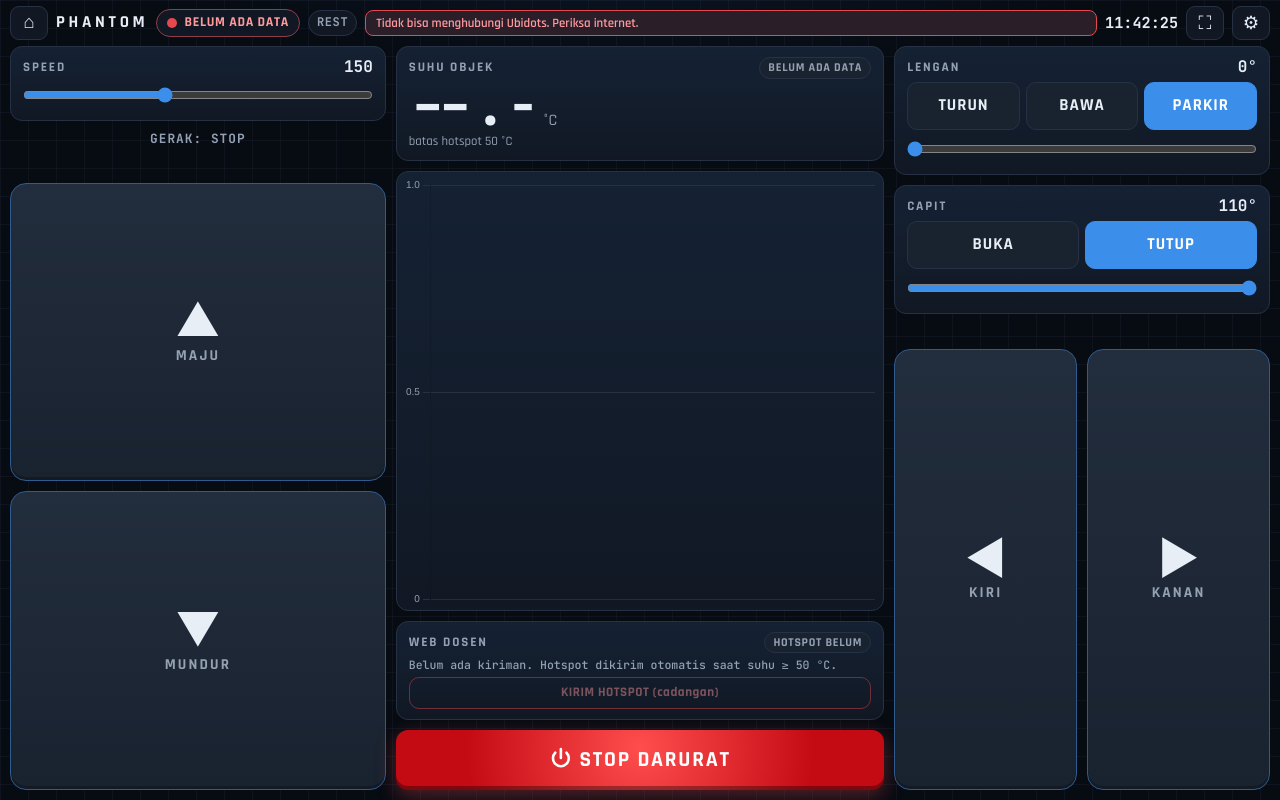
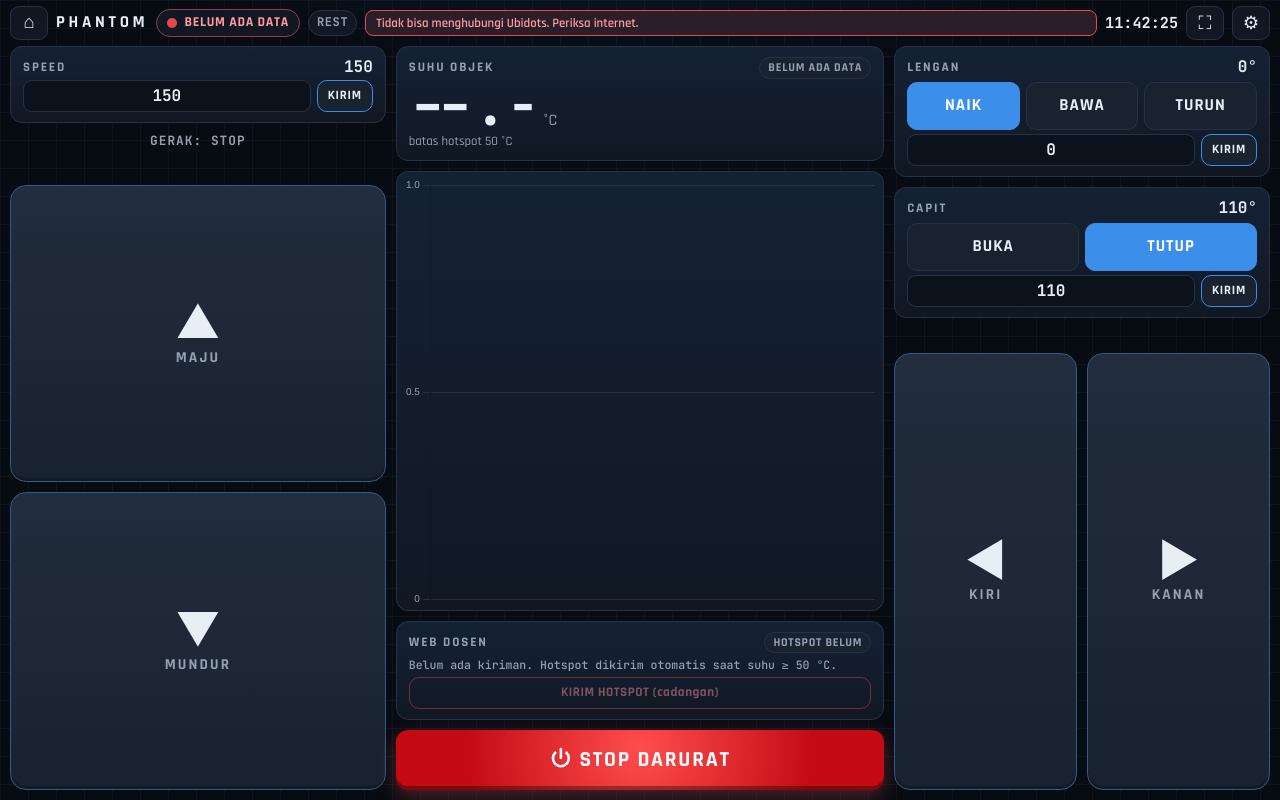
Before and after one commit to hafidseriputrafp-oss/Phantom-dashboard, a plain HTML site: page robot/index.html in a window 1280 px wide. Both pictures are taken after typing "Sample123" into the empty fields and a click on the button "Masuk". Drawn offline with nearby package versions, Linux system fonts and the light colour scheme; no server answers.

Commit message:
Kotak angka pengganti slider, lengan 0-150, putar di tempat PWM penuh
Firmware (tes & lomba):
- LENGAN_MAX 150 (MG996R terbalik: 0 = naik mentok, 150 = turun
  maksimal), LENGAN_AWAL 0; capit tetap 25-110, awal 110.
- TURN_SPEED = 255 dan putarDiTempat(kiri, kanan) untuk gerak 3/4: di
  PWM 150 roda saling menahan sehingga robot tidak berputar. Maju,
  mundur, dan lengkung tetap memakai currentSpeed.

Dashboard robot:
- Slider speed/lengan/capit diganti kotak angka (inputmode numeric) +
  tombol KIRIM (Enter juga mengirim). Nilai di luar batas dipotong dan
  muncul "dibatasi ke X" (merah); nilai aktif tetap tampil.
  Batas: SPEED 0-255, LENGAN 0-150, CAPIT 25-110.
- Preset lengan NAIK 0 / BAWA 60 / TURUN 150 (PARKIR diganti NAIK),
  capit BUKA 25 / TUTUP 110; angka preset di Pengaturan dibatasi.
- Pengaturan v6: lengan/capit lama (termasuk key parkir) diganti nilai
  baru; pengaturan lain tidak disentuh.
- Tetap muat satu layar 785x296 (tombol gerak >= 75 px), ?v=20261129.
- README: kotak angka, tabel servo 0-150, catatan TURN_SPEED.

Co-Authored-By: Claude Opus 5.5 <noreply@anthropic.com>
Claude-Session: https://claude.ai/code/session_01LUKrM3Si1tT55Ebe1sXR9U

```diff
--- a/robot/app.js
+++ b/robot/app.js
@@ -23,14 +23,14 @@ const THEMES = [
 ];
 
 const DEFAULT_SETTINGS = {
-  v: 5,
+  v: 6,
   device: "phantom",
   pollInterval: 3,
   theme: "garuda",
   mode: "dark",
   batas: 50,
   mqtt: true,
-  lengan: { turun: 120, bawa: 60, parkir: 0, min: 0, max: 120 },
+  lengan: { naik: 0, bawa: 60, turun: 150, min: 0, max: 150 },
   capit: { buka: 25, tutup: 110, min: 25, max: 110 },
 };
 
@@ -50,7 +50,7 @@ const MQTT_LIB_SRI = "sha384-ilRYg/zm2XqUafLvBoGVk40UfNRnvUkYMy+e/JPo4YgsFR6X9Q3
 const MQTT_URLS = ["wss://industrial.api.ubidots.com:8084/mqtt", "wss://industrial.api.ubidots.com:8084"];
 const MQTT_CONNECT_MS = 5000;
 const MQTT_ACK_MS = 1500;
-const SLIDER_THROTTLE_MS = 700;
+const CLAMP_NOTE_MS = 4000;
 const ROBOT_ONLINE_MS = 15000;
 const ROBOT_LATE_MS = 60000;
 const STALE_MS = 20000;
@@ -86,20 +86,17 @@ function num(v, fallback) {
   return n;
 }
 
-const SERVO_LIMITS = { lengan: { min: 0, max: 120 }, capit: { min: 25, max: 110 } };
-const OLD_SERVO_DEFAULTS = {
-  lengan: [{ turun: 25, bawa: 60, parkir: 135, min: 25, max: 135 }],
-  capit: [{ buka: 118, tutup: 90, min: 40, max: 150 }, { buka: 20, tutup: 110, min: 20, max: 110 }],
-};
+const SERVO_LIMITS = { lengan: { min: 0, max: 150 }, capit: { min: 25, max: 110 } };
+const VALUE_LIMITS = { speed: { min: 0, max: 255 }, ...SERVO_LIMITS };
 
 function migrateServo(servo, saved, oldVersion) {
   const lim = SERVO_LIMITS[servo];
-  const out = { ...DEFAULT_SETTINGS[servo], ...(saved || {}) };
-  for (const key of Object.keys(DEFAULT_SETTINGS[servo])) {
-    const v = Number(out[key]);
-    const wasDefault = oldVersion < 5 && OLD_SERVO_DEFAULTS[servo].some((d) => d[key] === v);
-    if (!Number.isFinite(v) || v < lim.min || v > lim.max || wasDefault) out[key] = DEFAULT_SETTINGS[servo][key];
-    else out[key] = v;
+  const def = DEFAULT_SETTINGS[servo];
+  const out = {};
+  for (const key of Object.keys(def)) {
+    const v = Number(saved && saved[key]);
+    const usang = oldVersion < 6 || !saved || !Number.isFinite(v) || v < lim.min || v > lim.max;
+    out[key] = usang ? def[key] : v;
   }
   return out;
 }
@@ -136,7 +133,8 @@ const state = {
   chart: null,
   lastChartTs: 0,
   bannerKind: "",
-  sliderTimers: {},
+  noteTimers: {},
+  active: { speed: 150, lengan: 0, capit: 110 },
 };
 
 /* ---------- Utilitas ---------- */
@@ -878,63 +876,91 @@ function bindPad() {
   });
 }
 
-/* ---------- Slider (speed, lengan, capit) ---------- */
-
-const SLIDERS = ["speed", "lengan", "capit"];
-
-function showSlider(variable) {
-  const input = $(`#${variable}`);
+/* ---------- Kotak angka + KIRIM (speed, lengan, capit) ---------- */
+
+const VALUE_VARS = ["speed", "lengan", "capit"];
+
+function valueRange(variable) {
+  const hw = VALUE_LIMITS[variable];
+  const s = state.settings[variable];
+  if (!s) return hw;
+  return { min: Math.max(hw.min, Math.min(s.min, s.max)), max: Math.min(hw.max, Math.max(s.min, s.max)) };
+}
+
+function showValue(variable) {
+  const v = state.active[variable];
   const unit = variable === "speed" ? "" : "°";
-  $(`#${variable}-out`).textContent = `${input.value}${unit}`;
+  let text = "—";
+  if (Number.isFinite(v)) text = `${v}${unit}`;
+  $(`#${variable}-out`).textContent = text;
   if (variable === "speed") return;
   const presets = state.settings[variable];
   document.querySelectorAll(`.presets[data-servo="${variable}"] [data-preset]`).forEach((b) => {
-    b.classList.toggle("on", Number(presets[b.dataset.preset]) === Number(input.value));
-  });
-}
-
-function sendSlider(variable, now) {
-  const value = Number($(`#${variable}`).value);
-  clearTimeout(state.sliderTimers[variable]);
-  if (now) {
-    send(variable, value);
+    b.classList.toggle("on", Number(presets[b.dataset.preset]) === v);
+  });
+}
+
+function showClampNote(variable, text) {
+  const note = $(`#${variable}-note`);
+  clearTimeout(state.noteTimers[variable]);
+  note.textContent = text;
+  note.hidden = !text;
+  if (text) state.noteTimers[variable] = setTimeout(() => { note.hidden = true; }, CLAMP_NOTE_MS);
+}
+
+function setValue(variable, value, transmit) {
+  const r = valueRange(variable);
+  const v = Math.min(r.max, Math.max(r.min, Math.round(value)));
+  state.active[variable] = v;
+  $(`#${variable}`).value = v;
+  showValue(variable);
+  if (transmit) send(variable, v);
+  return v;
+}
+
+function kirimNilai(variable) {
+  const input = $(`#${variable}`);
+  input.dataset.touched = "1";
+  const raw = Number(String(input.value).replace(",", "."));
+  if (input.value === "" || !Number.isFinite(raw)) {
+    showClampNote(variable, "isi angka dulu");
     return;
   }
-  state.sliderTimers[variable] = setTimeout(() => send(variable, value), SLIDER_THROTTLE_MS);
-}
-
-function setSlider(variable, value, transmit) {
-  const input = $(`#${variable}`);
-  input.value = value;
-  showSlider(variable);
-  if (transmit) sendSlider(variable, true);
-}
-
-function applySliderLimits() {
-  for (const v of ["lengan", "capit"]) {
-    const s = state.settings[v];
+  const v = setValue(variable, raw, true);
+  if (v !== Math.round(raw)) showClampNote(variable, `dibatasi ke ${v}`);
+  else showClampNote(variable, "");
+  vibrate(15);
+}
+
+function applyValueLimits() {
+  for (const v of VALUE_VARS) {
+    const r = valueRange(v);
     const input = $(`#${v}`);
-    input.min = Math.min(s.min, s.max);
-    input.max = Math.max(s.min, s.max);
-    showSlider(v);
-  }
-}
-
-function bindSliders() {
-  for (const v of SLIDERS) {
+    input.min = r.min;
+    input.max = r.max;
+    input.placeholder = `${r.min}–${r.max}`;
+    const cur = state.active[v];
+    if (Number.isFinite(cur) && (cur < r.min || cur > r.max)) setValue(v, cur, false);
+    showValue(v);
+  }
+}
+
+function bindValues() {
+  for (const v of VALUE_VARS) {
     const input = $(`#${v}`);
-    input.addEventListener("input", () => {
-      input.dataset.touched = "1";
-      showSlider(v);
-      sendSlider(v, false);
+    input.value = state.active[v];
+    $(`#${v}-form`).addEventListener("submit", (e) => {
+      e.preventDefault();
+      kirimNilai(v);
     });
-    input.addEventListener("change", () => sendSlider(v, true));
+    input.addEventListener("input", () => { input.dataset.touched = "1"; });
   }
   document.querySelectorAll(".presets [data-preset]").forEach((b) => {
     onTap(b, () => {
       const servo = b.closest(".presets").dataset.servo;
       $(`#${servo}`).dataset.touched = "1";
-      setSlider(servo, state.settings[servo][b.dataset.preset], true);
+      showClampNote(servo, "");
+      setValue(servo, state.settings[servo][b.dataset.preset], true);
       vibrate(15);
     });
   });
@@ -1057,13 +1083,13 @@ function updateRobotStatus() {
   }
 }
 
-function syncSliders() {
+function syncValues() {
   if (!state.firstSync) return;
   state.firstSync = false;
-  for (const v of SLIDERS) {
+  for (const v of VALUE_VARS) {
     const d = state.values[v];
     const input = $(`#${v}`);
-    if (d && !input.dataset.touched) setSlider(v, d.value, false);
+    if (d && !input.dataset.touched) setValue(v, d.value, false);
   }
 }
 
@@ -1169,7 +1195,7 @@ async function poll() {
     state.values = await readValues();
     seedRobotState(state.values);
     if (state.bannerKind) setBanner("");
-    syncSliders();
+    syncValues();
     updateRobotStatus();
     updateTemp();
     updateWeb();
@@ -1265,7 +1291,7 @@ function saveSettings() {
 }
 
 const ANGLE_FIELDS = [
-  ["lengan", "turun"], ["lengan", "bawa"], ["lengan", "parkir"], ["lengan", "min"], ["lengan", "max"],
+  ["lengan", "naik"], ["lengan", "bawa"], ["lengan", "turun"], ["lengan", "min"], ["lengan", "max"],
   ["capit", "buka"], ["capit", "tutup"], ["capit", "min"], ["capit", "max"],
 ];
 
@@ -1320,7 +1346,7 @@ function applySettings() {
     fast.fails = 0;
     fastStart();
   }
-  applySliderLimits();
+  applyValueLimits();
   if (deviceChanged) {
     state.readMode = "v2";
     state.firstSync = true;
@@ -1356,8 +1382,7 @@ function showApp() {
   state.firstSync = true;
   state.lastSeen = 0;
   initChart();
-  applySliderLimits();
-  showSlider("speed");
+  applyValueLimits();
   updateRobotStatus();
   updateTemp();
   updateWeb();
@@ -1430,7 +1455,7 @@ function bindEvents() {
   });
 
   bindPad();
-  bindSliders();
+  bindValues();
 
   const form = $("#settings-form");
   form.addEventListener("change", (e) => {
--- a/robot/index.html
+++ b/robot/index.html
@@ -10,9 +10,9 @@
   <link rel="preconnect" href="https://fonts.googleapis.com">
   <link rel="preconnect" href="https://fonts.gstatic.com" crossorigin>
   <link rel="stylesheet" href="https://fonts.googleapis.com/css2?family=JetBrains+Mono:wght@500;700&family=Rajdhani:wght@500;600;700&display=swap">
-  <link rel="stylesheet" href="style.css?v=20261128">
+  <link rel="stylesheet" href="style.css?v=20261129">
   <script src="https://cdnjs.cloudflare.com/ajax/libs/Chart.js/4.4.1/chart.umd.js" defer></script>
-  <script src="app.js?v=20261128" defer></script>
+  <script src="app.js?v=20261129" defer></script>
 </head>
 <body>
 
@@ -60,7 +60,7 @@
       <section class="col drive" aria-label="Maju mundur (ibu jari kiri)">
         <div class="slider-card card">
           <div class="row-head"><span>SPEED</span><output id="speed-out">—</output></div>
-          <input type="range" id="speed" data-var="speed" min="80" max="255" step="5" value="150" aria-label="Kecepatan motor (PWM)">
+          <form class="num-row" id="speed-form" data-var="speed" novalidate><input type="number" id="speed" inputmode="numeric" min="0" max="255" step="1" enterkeyhint="send" placeholder="0–255" aria-label="Kecepatan motor PWM 0 sampai 255"><button type="submit" class="btn send">KIRIM</button><small class="clamp-note" id="speed-note" role="status" hidden></small></form>
         </div>
         <div class="drive-state tiny" id="drive-state">GERAK: STOP</div>
         <div class="ack tiny" id="ack-gerak" role="status" aria-live="polite"></div>
@@ -95,11 +95,11 @@
         <div class="servo card">
           <div class="row-head"><span>LENGAN</span><output id="lengan-out">—</output></div>
           <div class="presets" data-servo="lengan">
+            <button type="button" class="btn chip" data-preset="naik">NAIK</button>
+            <button type="button" class="btn chip" data-preset="bawa">BAWA</button>
             <button type="button" class="btn chip" data-preset="turun">TURUN</button>
-            <button type="button" class="btn chip" data-preset="bawa">BAWA</button>
-            <button type="button" class="btn chip" data-preset="parkir">PARKIR</button>
           </div>
-          <input type="range" id="lengan" data-var="lengan" min="0" max="120" step="1" value="0" aria-label="Sudut lengan">
+          <form class="num-row" id="lengan-form" data-var="lengan" novalidate><input type="number" id="lengan" inputmode="numeric" min="0" max="150" step="1" enterkeyhint="send" placeholder="0–150" aria-label="Sudut lengan 0 sampai 150 derajat"><button type="submit" class="btn send">KIRIM</button><small class="clamp-note" id="lengan-note" role="status" hidden></small></form>
         </div>
         <div class="servo card">
           <div class="row-head"><span>CAPIT</span><output id="capit-out">—</output></div>
@@ -107,7 +107,7 @@
             <button type="button" class="btn chip" data-preset="buka">BUKA</button>
             <button type="button" class="btn chip" data-preset="tutup">TUTUP</button>
           </div>
-          <input type="range" id="capit" data-var="capit" min="25" max="110" step="1" value="110" aria-label="Sudut capit">
+          <form class="num-row" id="capit-form" data-var="capit" novalidate><input type="number" id="capit" inputmode="numeric" min="25" max="110" step="1" enterkeyhint="send" placeholder="25–110" aria-label="Sudut capit 25 sampai 110 derajat"><button type="submit" class="btn send">KIRIM</button><small class="clamp-note" id="capit-note" role="status" hidden></small></form>
         </div>
         <div class="ack tiny" id="ack-servo" role="status" aria-live="polite"></div>
         <div class="steer">
@@ -131,11 +131,11 @@
       <fieldset class="field">
         <legend>Sudut lengan (°)</legend>
         <div class="grid5">
-          <label><span>TURUN</span><input name="lengan-turun" type="number" min="0" max="120" required></label>
-          <label><span>BAWA</span><input name="lengan-bawa" type="number" min="0" max="120" required></label>
-          <label><span>PARKIR</span><input name="lengan-parkir" type="number" min="0" max="120" required></label>
-          <label><span>Slider min</span><input name="lengan-min" type="number" min="0" max="120" required></label>
-          <label><span>Slider max</span><input name="lengan-max" type="number" min="0" max="120" required></label>
+          <label><span>NAIK</span><input name="lengan-naik" type="number" min="0" max="150" required></label>
+          <label><span>BAWA</span><input name="lengan-bawa" type="number" min="0" max="150" required></label>
+          <label><span>TURUN</span><input name="lengan-turun" type="number" min="0" max="150" required></label>
+          <label><span>Batas min</span><input name="lengan-min" type="number" min="0" max="150" required></label>
+          <label><span>Batas max</span><input name="lengan-max" type="number" min="0" max="150" required></label>
         </div>
       </fieldset>
       <fieldset class="field">
@@ -143,8 +143,8 @@
         <div class="grid5">
           <label><span>BUKA</span><input name="capit-buka" type="number" min="25" max="110" required></label>
           <label><span>TUTUP</span><input name="capit-tutup" type="number" min="25" max="110" required></label>
-          <label><span>Slider min</span><input name="capit-min" type="number" min="25" max="110" required></label>
-          <label><span>Slider max</span><input name="capit-max" type="number" min="25" max="110" required></label>
+          <label><span>Batas min</span><input name="capit-min" type="number" min="25" max="110" required></label>
+          <label><span>Batas max</span><input name="capit-max" type="number" min="25" max="110" required></label>
         </div>
       </fieldset>
       <div class="grid2">
--- a/robot/style.css
+++ b/robot/style.css
@@ -153,14 +153,6 @@ input:focus-visible, button:focus-visible, a:focus-visible { outline: 2px solid
 .with-btn { display: flex; gap: 8px; }
 .with-btn input { flex: 1; min-width: 0; }
 
-input[type="range"] {
-  width: 100%;
-  margin: 0;
-  height: 30px;
-  accent-color: var(--accent);
-  touch-action: none;
-  cursor: pointer;
-}
 
 /* ---------- Login ---------- */
 
@@ -292,6 +284,11 @@ input[type="range"] {
 }
 .pad-btn.active small { color: var(--on-accent); }
 .slider-card { display: grid; gap: 2px; }
+.num-row { display: flex; align-items: center; gap: 6px; min-width: 0; margin: 0; }
+.num-row input[type="number"] { flex: 1 1 auto; min-width: 0; width: 100%; height: 32px; min-height: 0; padding: 2px 6px; font-family: var(--font-num); font-weight: 700; text-align: center; -moz-appearance: textfield; appearance: textfield; }
+.num-row input[type="number"]::-webkit-outer-spin-button, .num-row input[type="number"]::-webkit-inner-spin-button { -webkit-appearance: none; margin: 0; }
+.num-row .btn.send { flex: none; min-height: 0; height: 32px; padding: 0 10px; font-size: 0.8rem; letter-spacing: 0.06em; border-color: var(--accent); }
+.clamp-note { flex: 0 1 auto; min-width: 0; color: var(--critical-text); font-size: 0.68rem; font-weight: 700; white-space: nowrap; overflow: hidden; text-overflow: ellipsis; }
 .drive-state { text-align: center; font-family: var(--font-num); font-weight: 700; letter-spacing: 0.08em; color: var(--text-2); }
 .drive-state.moving { color: var(--accent); }
 .ack { min-height: 1.35em; line-height: 1.35; text-align: center; font-family: var(--font-num); font-size: 0.72rem; color: var(--text-2); white-space: nowrap; overflow: hidden; text-overflow: ellipsis; }
@@ -400,7 +397,7 @@ input[type="range"] {
   .bar { padding-bottom: 4px; }
   .icon-btn { height: 30px; width: 34px; }
   .web .btn.mini { min-height: 28px; }
-  input[type="range"] { height: 26px; }
+  .num-row input[type="number"], .num-row .btn.send { height: 28px; }
 }
 
 @media (max-height: 350px) {
@@ -410,20 +407,22 @@ input[type="range"] {
   .monitor { grid-template-rows: auto auto minmax(0, 1fr); }
   .web-last { -webkit-line-clamp: 1; }
   .card { padding: 4px 8px; }
-  input[type="range"] { height: 22px; }
+  .num-row input[type="number"], .num-row .btn.send { height: 24px; }
+  .num-row .btn.send { padding: 0 8px; }
   .servo, .slider-card { grid-template-columns: auto minmax(0, 1fr); align-items: center; column-gap: 6px; row-gap: 2px; }
   .servo .row-head, .slider-card .row-head { flex-direction: column; align-items: flex-start; gap: 0; letter-spacing: 0.04em; }
-  .servo input[type="range"] { grid-column: 1 / -1; }
+  .servo .num-row { grid-column: 1 / -1; }
   .presets { gap: 4px; }
-  .btn.chip { min-height: 30px; padding: 4px 0; font-size: clamp(0.72rem, 1.7vw, 0.8rem); letter-spacing: 0; }
+  .btn.chip { min-height: 28px; padding: 3px 0; font-size: clamp(0.72rem, 1.7vw, 0.8rem); letter-spacing: 0; }
+  .arm { gap: 4px; }
 }
 
 @media (max-height: 290px) {
-  .btn.chip { min-height: 26px; }
-  input[type="range"] { height: 20px; }
+  .btn.chip { min-height: 24px; }
+  .num-row input[type="number"], .num-row .btn.send { height: 22px; }
   .ack { font-size: 0.66rem; line-height: 1.2; min-height: 1.2em; }
   .arm, .drive { gap: 4px; }
-  .card { padding: 3px 8px; }
+  .card { padding: 2px 8px; }
 }
 
 @media (max-width: 700px) and (orientation: landscape) {
```
Also changed, not shown: 3 other files.
